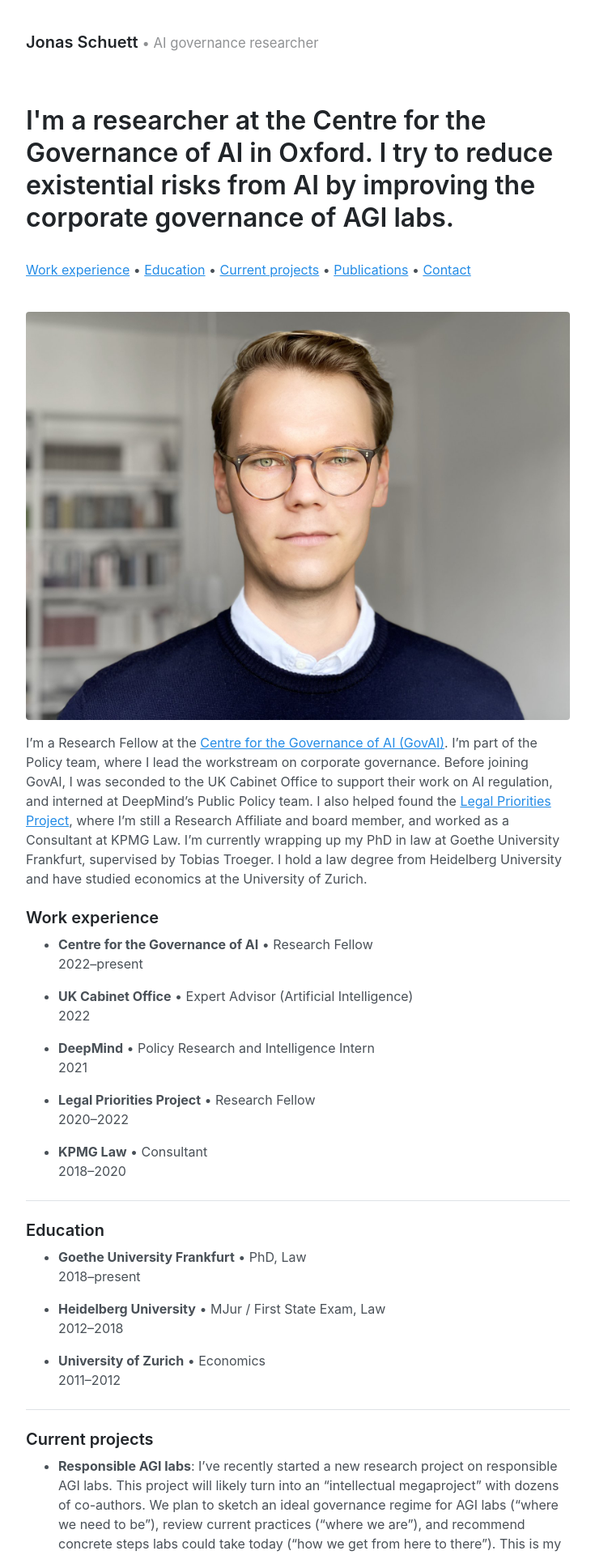
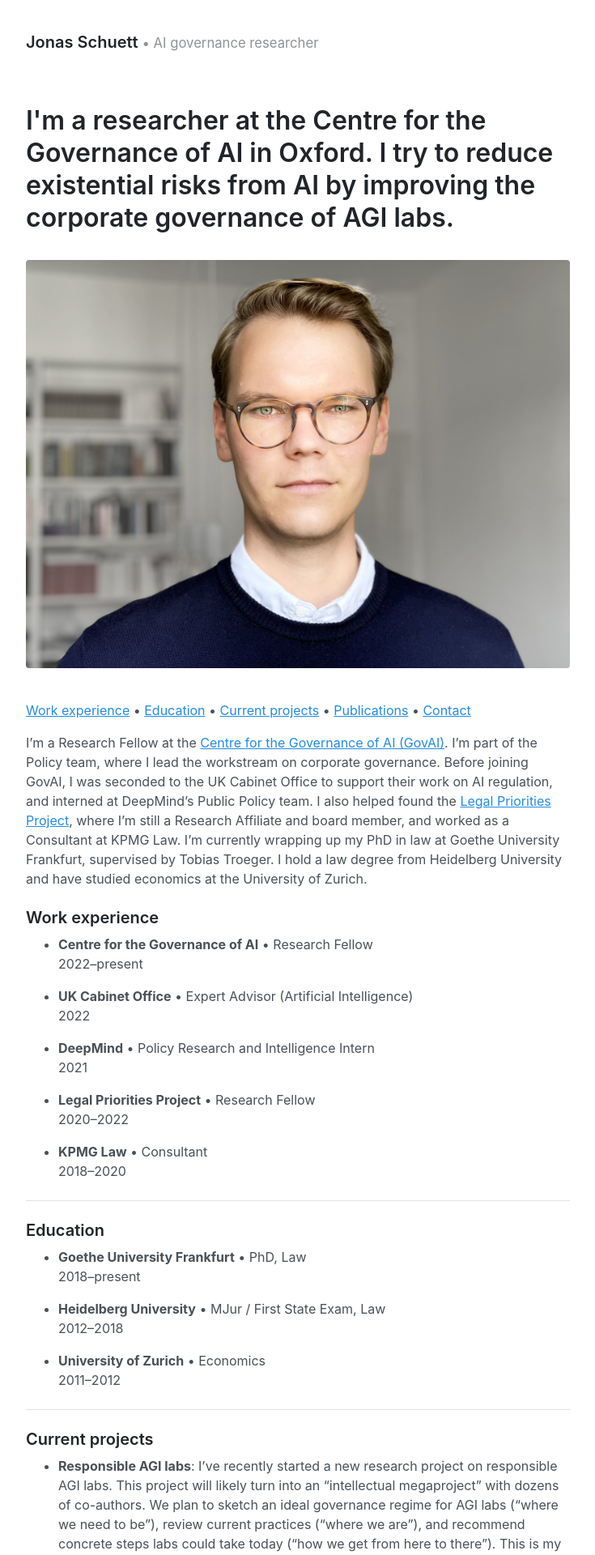
Before and after one commit to jonasschuett/jonasschuett.github.io, a Jekyll site: the page built from _posts/2020-04-04-introduction.md, in a window 1280 px wide. Shown: the top 1920 px of the page at 81% size, without its empty margins (272-1007 px from the left). Built offline with Jekyll 4.4.1, drawn with Linux system fonts in a browser that asks for light colours.

Commit message:
Update 2020-04-04-introduction.md

```diff
--- a/_posts/2020-04-04-introduction.md
+++ b/_posts/2020-04-04-introduction.md
@@ -3,9 +3,9 @@ layout: page
 title: I'm a researcher at the Centre for the Governance of AI in Oxford. I try to reduce existential risks from AI by improving the corporate governance of AGI labs.
 ---
 
+<br>![Jonas Schuett](/jonasschuett.jpg "Jonas Schuett")
+
 <br>[Work experience](#work-experience) • [Education](#education) • [Current projects](#current-projects) • [Publications](#publications) • [Contact](#contact)
-
-<br>![Jonas Schuett](/jonasschuett.jpg "Jonas Schuett")
 
 I'm a Research Fellow at the [Centre for the Governance of AI (GovAI)](https://www.governance.ai/). I'm part of the Policy team, where I lead the workstream on corporate governance. Before joining GovAI, I was seconded to the UK Cabinet Office to support their work on AI regulation, and interned at DeepMind’s Public Policy team. I also helped found the [Legal Priorities Project](https://www.legalpriorities.org/), where I'm still a Research Affiliate and board member, and worked as a Consultant at KPMG Law. I'm currently wrapping up my PhD in law at Goethe University Frankfurt, supervised by Tobias Troeger. I hold a law degree from Heidelberg University and have studied economics at the University of Zurich.
 
```
